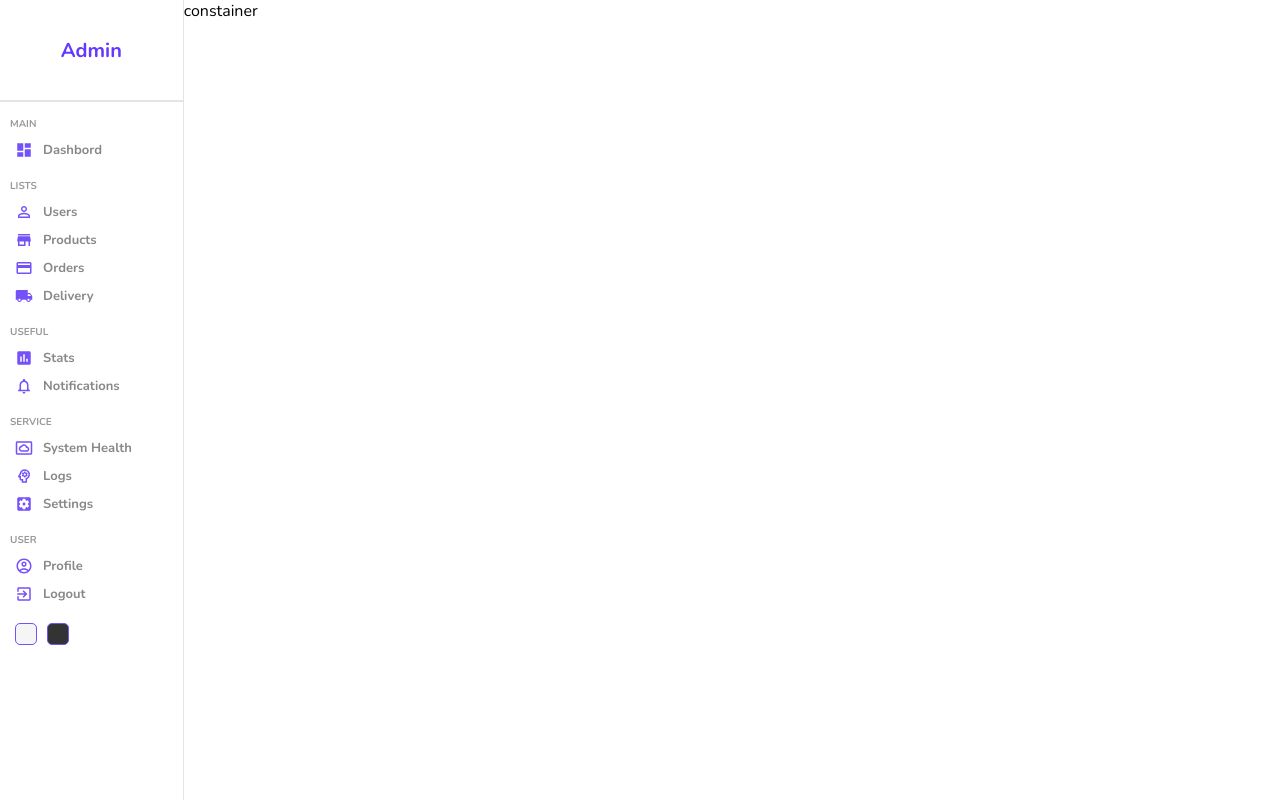
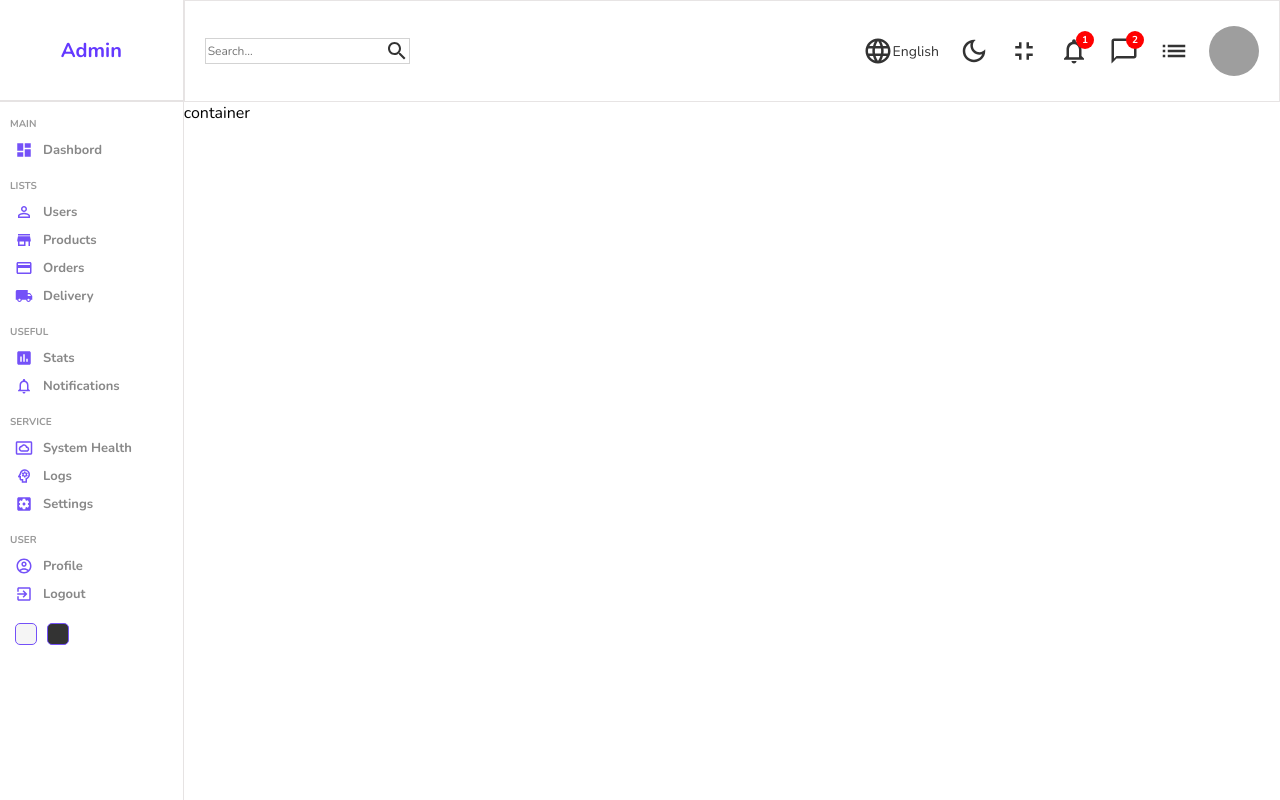
Before and after one commit to RamaneDev/bookingApp, a React (Create React App) app in the folder admin/: page / in a window 1280 px wide. Built offline with nearby package versions, Linux system fonts and the light colour scheme; grey boxes are pictures that could not be loaded.

Commit message:
Adding navbar comp to home page

```diff
--- a/admin/src/pages/home/Home.jsx
+++ b/admin/src/pages/home/Home.jsx
@@ -1,4 +1,5 @@
 import React from 'react'
+import Navbar from '../../components/navbar/Navbar'
 import Sidebar from '../../components/sidebar/Sidebar'
 import './home.scss'
 
@@ -7,7 +8,8 @@ const Home = () => {
     <div className='home'>
       <Sidebar />
       <div className="homeContainer">
-        constainer
+        <Navbar />
+        container
       </div>
     </div>
   )
```
